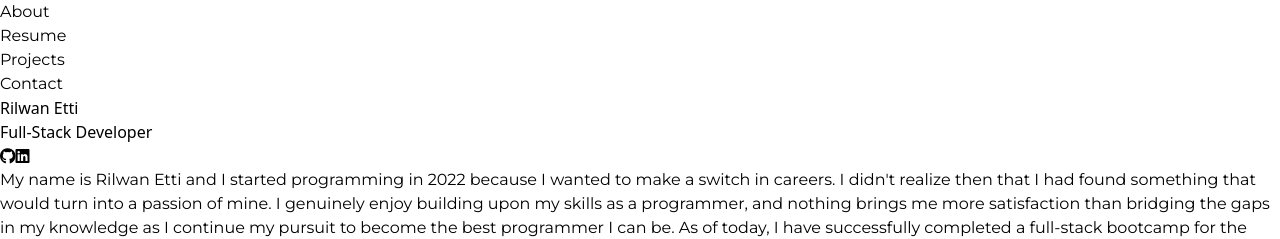
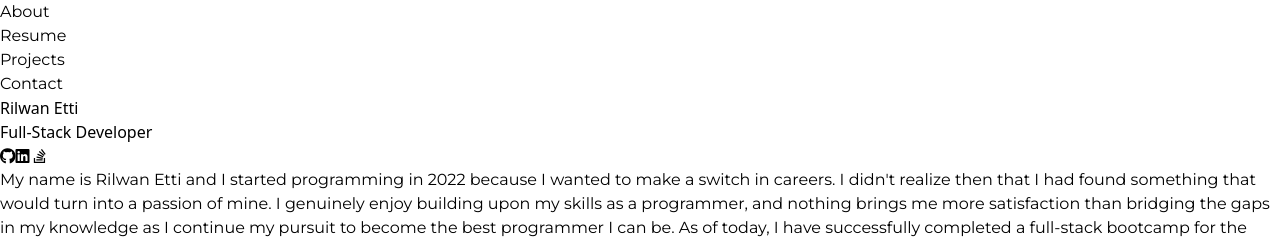
Before and after one commit to Rilwan0410/react-portfolio, a React (Vite) app: page / in a window 1280 px wide. Shown: the top 239 px of the page. Built offline with nearby package versions, Linux system fonts and the light colour scheme.

Commit message:
added stack overflow to footer links

```diff
--- a/src/App.jsx
+++ b/src/App.jsx
@@ -29,6 +29,10 @@ function App() {
                     <i className="fa-brands fa-github text-[2.1rem] text-gray-500 hover:text-white transition duration-500 cursor-pointer" />
                   </a>
                   <i className="fa-brands fa-linkedin text-[2.1rem] text-gray-500 hover:text-white transition duration-500 cursor-pointer" />
+                  <a href="https://stackoverflow.com/users/23524684/rilwan-etti" target="_blank">
+                    {" "}
+                    <i className="fa-brands fa-stack-overflow text-[2.1rem] text-gray-500 hover:text-white transition duration-500 cursor-pointer" />
+                  </a>
                 </div>
               </div>
             </div>
```
